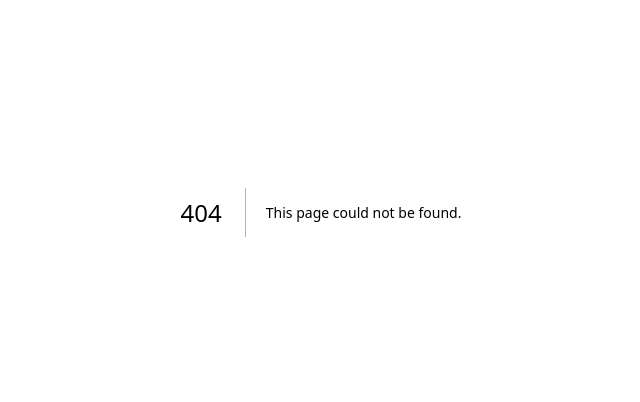
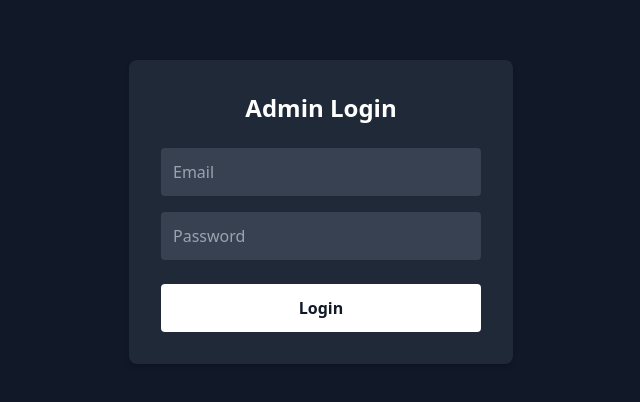
Before and after one commit to kwizerrajules/lumaro-nexus, a Next.js app: page /login in a window 1280 px wide. Before the commit this address had no page. Shown: the part 188-590 px from the top of the page, without its empty margins (319-959 px from the left). Built offline with nearby package versions, Linux system fonts and the light colour scheme.

Commit message:
FIX: Adding the missing login file

```diff
--- a/app/admin/houseprojects/[id].tsx
+++ b/app/admin/houseprojects/[id].tsx
@@ -12,14 +12,13 @@ export default function EditProjectPage() {
 
   const fetchProject = async () => {
     try {
-      // Make sure we call the backend API
       const res = await API.get(`/houseprojects/${id}`);
-      // Assuming backend returns { data: project }
       setProject(res.data.data);
     } catch (err) {
       console.error(err);
     }
   };
+
 
   const handleDelete = async () => {
     if (confirm('Are you sure you want to delete this project?')) {
--- a/app/admin/houseprojects/page.tsx
+++ b/app/admin/houseprojects/page.tsx
@@ -10,7 +10,7 @@ export default function HouseProjectsPage() {
 
   const fetchProjects = async () => {
     try {
-      const res = await API.get('/houseprojects'); // GET doesn't need token
+      const res = await API.get('/houseprojects');
       setProjects(res.data.data);
     } catch (err) {
       console.error(err);
--- /dev/null
+++ b/app/login/page.tsx
@@ -0,0 +1,59 @@
+'use client';
+import { useState } from 'react';
+import axios from 'axios';
+import { useRouter } from 'next/navigation';
+
+export default function LoginPage() {
+  const [email, setEmail] = useState('');
+  const [password, setPassword] = useState('');
+  const [error, setError] = useState('');
+  const router = useRouter();
+
+  const handleLogin = async (e: React.FormEvent) => {
+    e.preventDefault();
+    try {
+      const res = await axios.post('/api/auth/login', { email, password });
+      if (res.data.success) {
+        localStorage.setItem('accessToken', res.data.data.accessToken);
+        localStorage.setItem('refreshToken', res.data.data.refreshToken);
+        router.push('/admin/dashboard'); // redirect to admin dashboard
+      }
+    } catch (err: any) {
+      setError(err.response?.data?.message || 'Login failed');
+    }
+  };
+
+  return (
+    <div className="flex items-center justify-center min-h-screen bg-gray-900">
+      <form
+        onSubmit={handleLogin}
+        className="bg-gray-800 p-8 rounded-lg shadow-md w-full max-w-sm"
+      >
+        <h2 className="text-white text-2xl font-bold mb-6 text-center">Admin Login</h2>
+        {error && <p className="text-red-500 text-sm mb-4">{error}</p>}
+        <input
+          type="email"
+          placeholder="Email"
+          value={email}
+          onChange={(e) => setEmail(e.target.value)}
+          className="w-full p-3 mb-4 rounded bg-gray-700 text-white placeholder-gray-400"
+          required
+        />
+        <input
+          type="password"
+          placeholder="Password"
+          value={password}
+          onChange={(e) => setPassword(e.target.value)}
+          className="w-full p-3 mb-6 rounded bg-gray-700 text-white placeholder-gray-400"
+          required
+        />
+        <button
+          type="submit"
+          className="w-full p-3 bg-white text-gray-900 font-bold rounded hover:bg-gray-200 transition"
+        >
+          Login
+        </button>
+      </form>
+    </div>
+  );
+}
```
